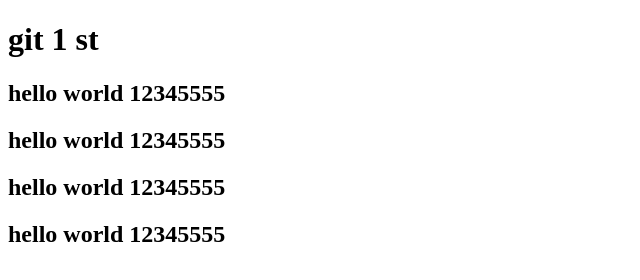
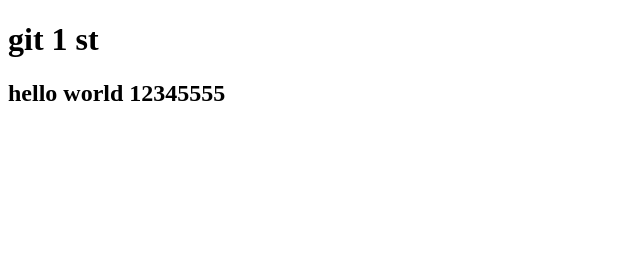
Before and after one commit to tarchbkb/Project101, a plain HTML site: page index.html in a window 1280 px wide. Shown: the whole page, without its empty margins (0-640 px from the left). Drawn offline with Linux system fonts and the light colour scheme.

Commit message:
Update index.html

```diff
--- a/index.html
+++ b/index.html
@@ -8,9 +8,5 @@
 <body>
     <h1>git 1 st</h1>
     <h2>hello world 12345555</h2>
-    <h2>hello world 12345555</h2>
-    <h2>hello world 12345555</h2>
-    <h2>hello world 12345555</h2>
-
 </body>
 </html>
```
